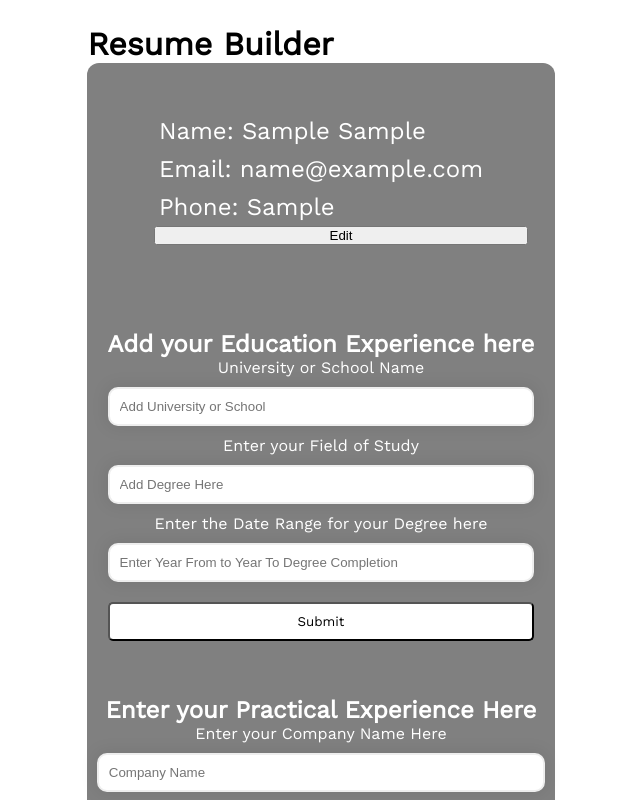
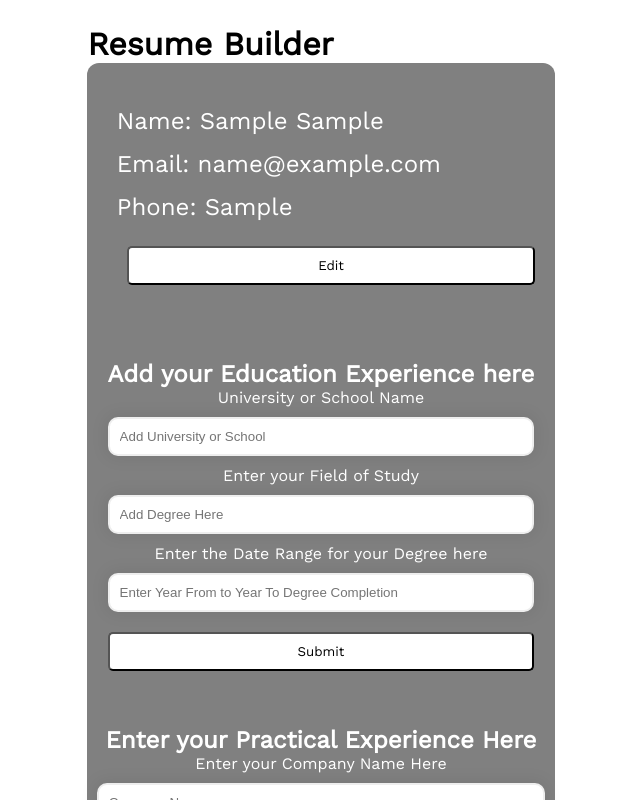
Before and after one commit to CarlosElizalde98/cv-project, a React (Create React App) app: page / in a window 1280 px wide. Both pictures are taken after typing "Sample", "Sample", "name@example.com", "Sample" into the empty fields and a click on the button "Submit Info". Shown: the top 800 px of the page, without its empty margins (319-959 px from the left). Built offline with nearby package versions, Linux system fonts and the light colour scheme.

Commit message:
Made changes to styling and rendering in RenderOutput.js

```diff
--- a/src/App.css
+++ b/src/App.css
@@ -69,17 +69,17 @@ input[type=text], input[type=email], textarea{
 .resume-display {
   display: flex;
   flex-direction: column;
-  justify-content: flex-start;
+  align-self: flex-start;
   padding: 20px;
-  margin: 20px;
+  margin-right: 20px;
   width: 100%;
   height: auto;
 }
 
 .resume-item {
   flex: 1 1 auto;
-  align-self: flex-start;
+  align-self: center;
   font-size: 1.5rem;
   min-width: 100%;
-  margin: 5px;
+  margin: 15px 0;
 }
--- a/src/components/RenderOutput.js
+++ b/src/components/RenderOutput.js
@@ -30,9 +30,9 @@ class RenderOutput extends Component {
         })
 
         return (
-            <div className="resume-display">
+            <div>
                 {displays}
-                  <button onClick={this.handleSave}>Edit</button>
+                  <button className="submit" onClick={this.handleSave}>Edit</button>
             </div>
         );
     }
@@ -51,7 +51,7 @@ class RenderOutput extends Component {
         return (
             <div className="resume-display">
                 {objects}
-                <button onClick={this.handleSave}>Save</button>
+                <button className="submit" onClick={this.handleSave}>Save</button>
             </div>
         )
     }
@@ -59,7 +59,7 @@ class RenderOutput extends Component {
     render() {
 
         return (
-            <div>{this.state.editing ? (this.renderItems(this.props)) : (this.editItems(this.props))} </div>
+            <div className="resume-display">{this.state.editing ? (this.renderItems(this.props)) : (this.editItems(this.props))} </div>
         );
 }
 }
```
